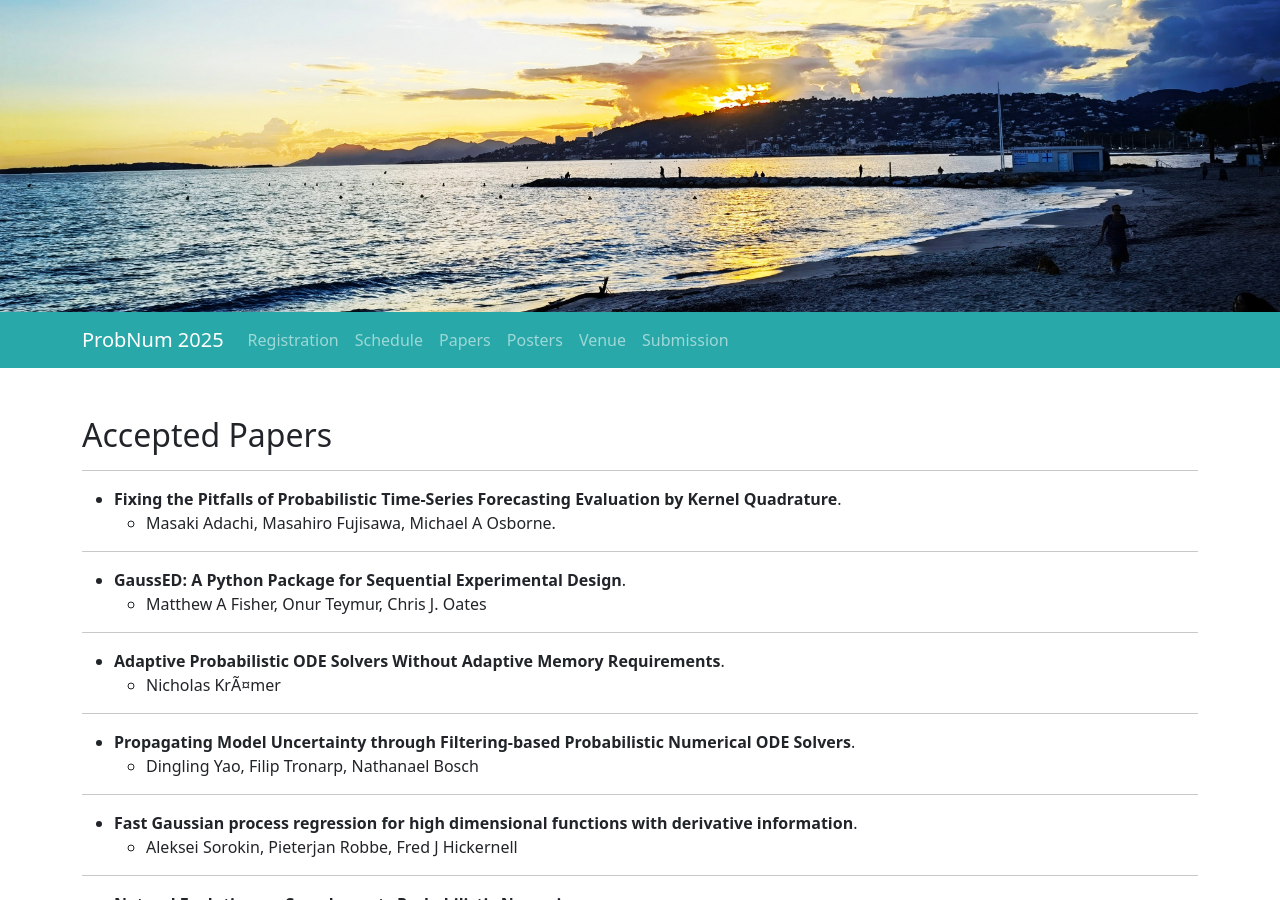
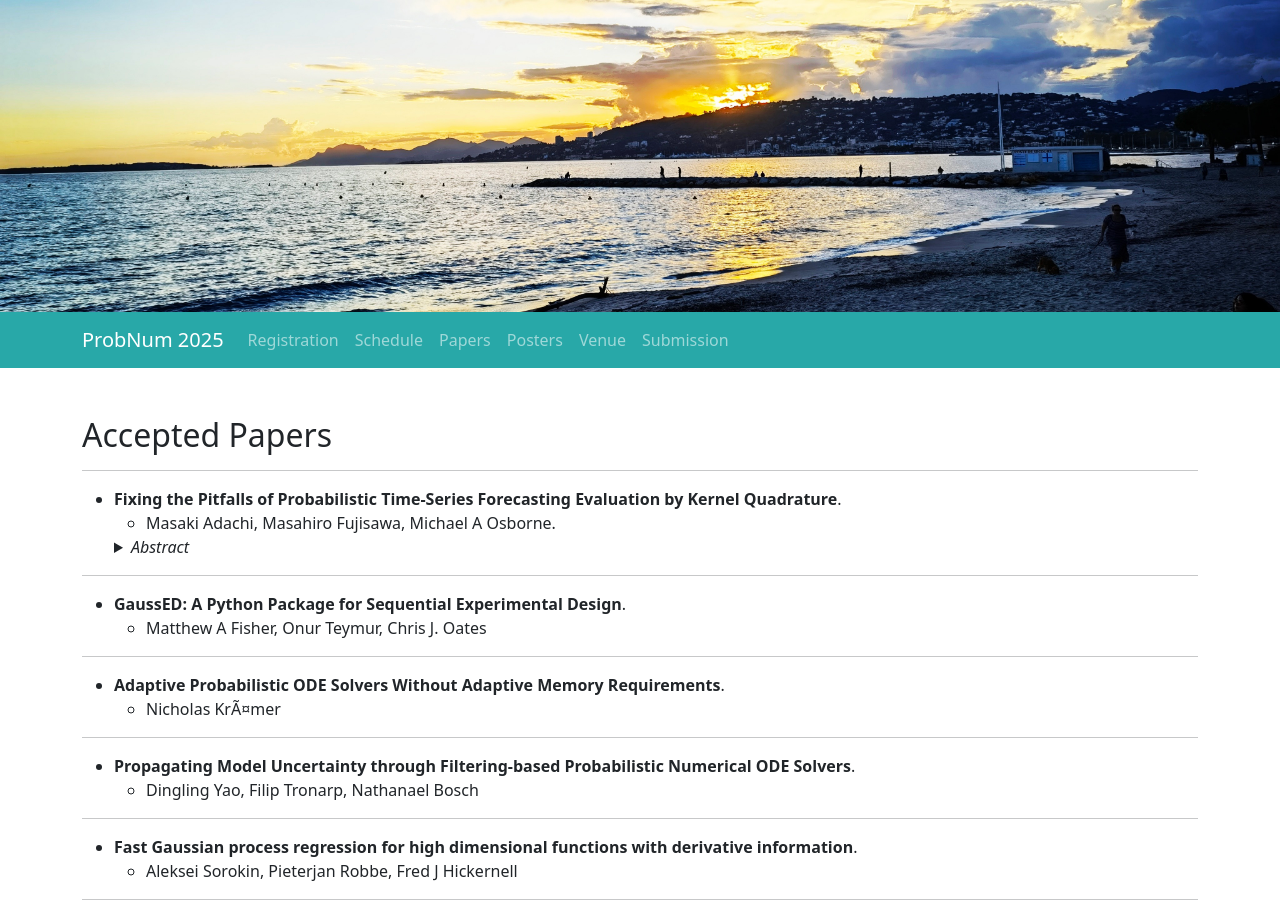
Before and after one commit to probnum2026/probnum2026.github.io, a Jekyll site: the page built from papers.md, in a window 1280 px wide and 900 px high. Built offline with Jekyll 4.4.1, drawn with Linux system fonts in a browser that asks for light colours; nearby versions of some CDN libraries.

Commit message:
Update papers.md

```diff
--- a/papers.md
+++ b/papers.md
@@ -8,6 +8,10 @@ header_image: Juan2.jpg
  ---
 - **Fixing the Pitfalls of Probabilistic Time-Series Forecasting Evaluation by Kernel Quadrature**.
   - Masaki Adachi, Masahiro Fujisawa, Michael A Osborne.
+   <details>
+    <summary><em>Abstract</em></summary>
+    <p>Despite the significance of probabilistic time-series forecasting models, their evaluation metrics often involve intractable integrations. The most widely used metric, the continuous ranked probability score (CRPS), is a strictly proper scoring function; however, its computation requires approximation. We found that popular CRPS estimators—specifically, the quantile-based estimator implemented in the widely used GluonTS library and the probability-weighted moment approximation—both exhibit inherent estimation biases. These biases lead to crude approximations, potentially resulting in improper rankings of forecasting model performance. To address this, we introduced a kernel quadrature approach that leverages an unbiased CRPS estimator and employs cubature construction for scalable computation. Empirically, our approach consistently outperforms the two widely used CRPS estimators.</p>
+  </details>
 
 ---
 - **GaussED: A Python Package for Sequential Experimental Design**.
```
